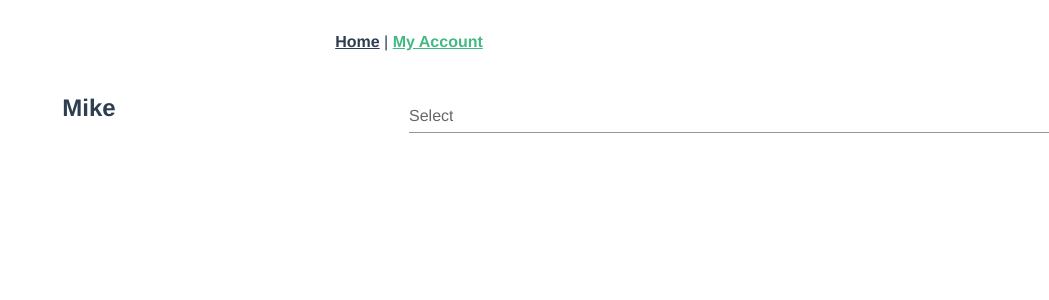
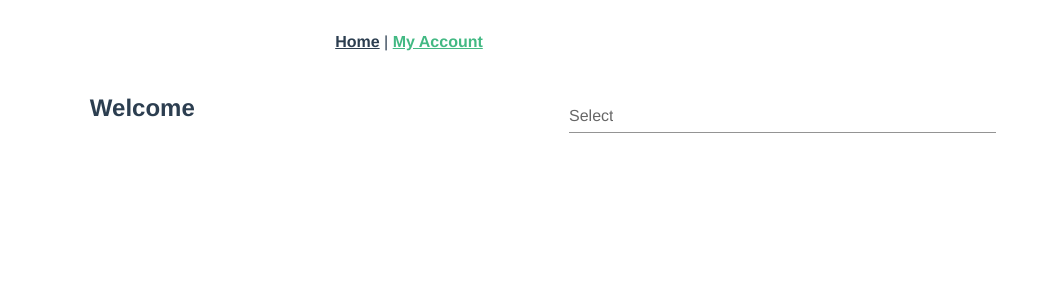
Before and after one commit to WhalenSITHS/Vuex-Images, a Vue app in the folder vuex-demo/: page /account in a window 1280 px wide. Shown: the top 300 px of the page, without its empty margins (231-1280 px from the left). Built offline with nearby package versions, Linux system fonts and the light colour scheme.

Commit message:
working drop down and changing user

```diff
--- a/vuex-demo/src/store/modules/users.js
+++ b/vuex-demo/src/store/modules/users.js
@@ -7,3 +7,9 @@ export const state = {
   ],
   currentUser: "",
 };
+
+export const mutations = {
+  changeUser(state, payload) {
+    state.currentUser = payload;
+  },
+};
--- a/vuex-demo/src/views/Account.vue
+++ b/vuex-demo/src/views/Account.vue
@@ -1,12 +1,12 @@
 <template>
   <v-container fluid>
-    <v-layout row wrap align-center>
+    <v-layout row wrap align-center justify-space-around>
       <v-flex xs6>
-        <h2>{{ accounts[0].userName }}</h2>
+        <h2>Welcome {{ currentUser }}</h2>
       </v-flex>
-      <v-flex xs6>
+      <v-flex xs4>
         <v-select
-          @change="test"
+          @change="signIn"
           v-model="user"
           :items="accounts"
           item-text="userName"
@@ -33,10 +33,16 @@ export default {
     test: function(user) {
       alert(user);
     },
+    signIn: function(user) {
+      this.$store.commit("changeUser", user);
+    },
   },
   computed: {
     accounts() {
       return this.$store.state.users.accounts;
+    },
+    currentUser() {
+      return this.$store.state.users.currentUser;
     },
   },
 };
```
